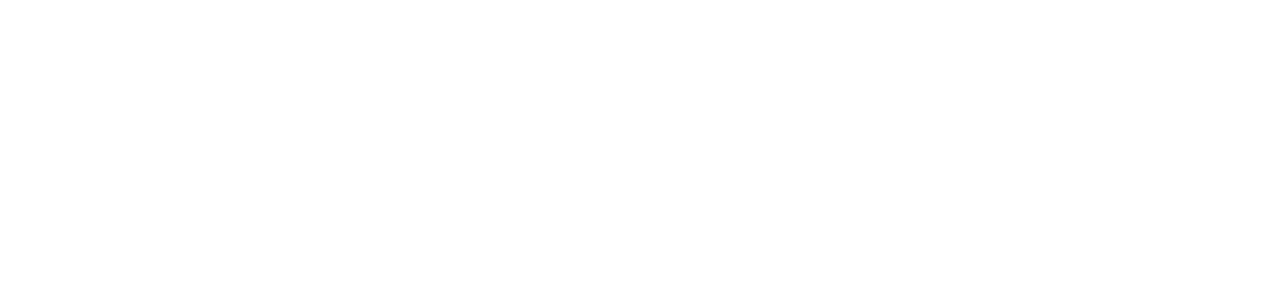
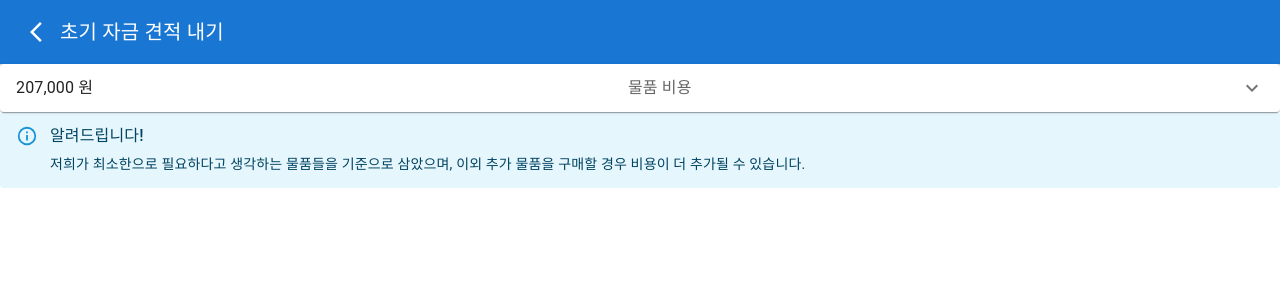
Before and after one commit to z9612/getchu, a React (Create React App) app in the folder frontend/: page /estimate/goods in a window 1280 px wide. Before the commit this address had no page. Shown: the top 300 px of the page. Built offline with nearby package versions, Linux system fonts and the light colour scheme; the HTML template or start-up script is replaced by a standard one.

Commit message:
Feat: 추가 기타 물품 페이지

```diff
--- a/frontend/src/App.js
+++ b/frontend/src/App.js
@@ -11,6 +11,7 @@ import Start from './pages/start'
 import Costs from './pages/costs';
 import MedicalPage from './pages/estimate/medical/MedicalPage'
 import FoodPage from './pages/estimate/food/FoodPage'
+import GoodsPage from './pages/estimate/goods/GoodsPage';
 import './index.css'
 
 function App() {
@@ -24,6 +25,7 @@ function App() {
         <Route path='/estimate/' element={ <BackBarLayout to='/estimate' title='초기 자금 견적 내기' /> } >
           <Route path='/estimate/medical' element={ <MedicalPage /> } />
           <Route path='/estimate/food' element={ <FoodPage /> } />
+          <Route path='/estimate/goods' element={ <GoodsPage /> } />
         </Route>
         <Route path='/start' element={ <Start /> } />
         <Route path='/costs/:breed' element={ <Costs /> } />
--- /dev/null
+++ b/frontend/src/pages/estimate/goods/GoodsDetail.js
@@ -0,0 +1,69 @@
+import { useState } from 'react'
+import {
+  Accordion,
+  AccordionSummary,
+  AccordionDetails,
+  Typography,
+  Stack
+} from '@mui/material';
+import ExpandMoreIcon from '@mui/icons-material/ExpandMore';
+
+import GoodsDetailItem from './GoodsDetailItem';
+import currency from '../currencyFormatter';
+
+const GoodsDetail = ({
+  accordionIndex,
+  accordionExpanded,
+  expandAccordion,
+  goodsContent
+}) => {
+  const defaultSum = goodsContent.reduce((acc, cur) => {
+    return acc + Number(cur.price)
+  }, 0)
+  const [sum, setSum] = useState(defaultSum)
+
+  const changeSumByIndex = (index, checked) => {
+    const price = Number(goodsContent[index].price)
+    const diff = checked ? -price : price
+    setSum(prev => prev + diff)
+  }
+
+  return (
+    <Accordion
+      expanded={accordionExpanded === accordionIndex}
+      onChange={expandAccordion(accordionIndex)}
+    >
+      {/* 제목 부분 */}
+      <AccordionSummary
+        expandIcon={<ExpandMoreIcon />}
+        aria-controls={`panel${accordionIndex}-content`}
+        id={`panel${accordionIndex}-header`}
+      >
+        {/* 좌측 제목 */}
+        <Typography sx={{ width: '50%', flexShrink: 0 }}>
+          {currency(sum)}
+        </Typography>
+
+        {/* 우측 부제목 */}
+        <Typography sx={{ color: 'text.secondary' }}>
+          물품 비용
+        </Typography>
+      </AccordionSummary>
+
+      {/* 세부 내용 부분 */}
+      <AccordionDetails>
+        <Stack>
+          {goodsContent.map((item, index) => (
+            <GoodsDetailItem
+              item={item}
+              index={index}
+              changeSumByIndex={changeSumByIndex}
+            />
+          ))}
+        </Stack>
+      </AccordionDetails>
+    </Accordion>
+  );
+}
+
+export default GoodsDetail;
--- /dev/null
+++ b/frontend/src/pages/estimate/goods/GoodsDetailItem.js
@@ -0,0 +1,29 @@
+import { useState } from 'react'
+import { Checkbox } from '@mui/material'
+import currency from '../currencyFormatter'
+
+const GoodsDetailItem = ({
+  item,
+  index,
+  changeSumByIndex
+}) => {
+  const [checked, setChecked] = useState(true)
+
+  return (
+    <article>
+      <img src={item.image} alt={item.title} />
+      <p>{item.title}</p>
+      <p></p>
+      <Checkbox
+        checked={checked}
+        onClick={() => {
+          changeSumByIndex(index, checked)
+          setChecked(!checked)
+        }}
+      />
+      {currency(item.price)}
+    </article>
+  )
+}
+
+export default GoodsDetailItem
--- /dev/null
+++ b/frontend/src/pages/estimate/goods/GoodsFooter.js
@@ -0,0 +1,14 @@
+import { Alert, AlertTitle } from '@mui/material';
+
+import goodsDisclaimer from './goodsDisclaimer';
+
+const GoodsFooter = () => {
+  return (
+    <Alert severity="info">
+      <AlertTitle>알려드립니다!</AlertTitle>
+      {goodsDisclaimer.content}
+    </Alert>
+  );
+}
+
+export default GoodsFooter;
--- /dev/null
+++ b/frontend/src/pages/estimate/goods/GoodsPage.js
@@ -0,0 +1,33 @@
+import { useState } from 'react'
+import { Stack } from '@mui/material'
+
+import GoodsDetail from './GoodsDetail'
+import GoodsFooter from './GoodsFooter'
+import goodsContent from './goodsContent'
+
+const GoodsPage = () => {
+  const [accordionExpanded, setAccordionExpanded] = useState(0)
+  const expandAccordion = (index) => (event, isExpanded) => {
+    setAccordionExpanded(isExpanded ? index : false)
+  }
+
+  return (
+    <Stack
+      height="90vh"
+      direction="column"
+      alignItems="stretch"
+    >
+      <main>
+        <GoodsDetail
+          accordionIndex={1}
+          accordionExpanded={accordionExpanded}
+          expandAccordion={expandAccordion}
+          goodsContent={goodsContent}
+        />
+      </main>
+      <GoodsFooter />
+    </Stack>
+  )
+}
+
+export default GoodsPage
--- /dev/null
+++ b/frontend/src/pages/estimate/goods/goodsContent.json
@@ -0,0 +1,32 @@
+[
+  {
+    "price": "39000",
+    "title": "Anzone Pet Carrier",
+    "detail": "If your dog likes to pretend that she’s in a spaceship.",
+    "image": "https://pyxis.nymag.com/v1/imgs/cfe/0c6/9e86db4238775a4d667aecb95a0ba01f58-astronaut.rhorizontal.w600.jpg"
+  },
+  {
+    "price": "45000",
+    "title": "Max-Bone Wool Bow Tie Collar",
+    "detail": "Moving on to other dog accessories, this is for the classic man who still finds bow ties fashionable",
+    "image": "https://pyxis.nymag.com/v1/imgs/62a/a30/1193356e32f4a222e0c7b8ab153c2e8b14-bow-tie.rhorizontal.w600.jpg"
+  },
+  {
+    "price": "84000",
+    "title": "Acid Yellow Vinyl Raincoat",
+    "detail": "For walks that must go on, even when it’s raining cats and dogs.",
+    "image": "https://pyxis.nymag.com/v1/imgs/ac6/bb8/37071a6099f1441a328b334c3cca8b23e6-lede-.rhorizontal.w600.jpg"
+  },
+  {
+    "price": "15000",
+    "title": "Silly Succulent Cactus Dog Toy",
+    "detail": "For owners who love succulents, a cactus toy.",
+    "image": "https://pyxis.nymag.com/v1/imgs/993/4a4/d272af331413b30d2d9933f4e28bdbac48-cactus-toy.rhorizontal.w600.jpg"
+  },
+  {
+    "price": "24000",
+    "title": "Splash Ceramic Dog Treat Jar & Bowl",
+    "detail": "A splatterware jar for storing treats. Just make sure that no one confuses it with the cookie jar.",
+    "image": "https://pyxis.nymag.com/v1/imgs/9e2/cbd/cd811cba1a6fc3192775832f86303f56c0-treat-jar.rhorizontal.w600.jpg"
+  }
+]
--- /dev/null
+++ b/frontend/src/pages/estimate/goods/goodsDisclaimer.json
@@ -0,0 +1,3 @@
+{
+  "content": "저희가 최소한으로 필요하다고 생각하는 물품들을 기준으로 삼았으며, 이외 추가 물품을 구매할 경우 비용이 더 추가될 수 있습니다."
+}
```
